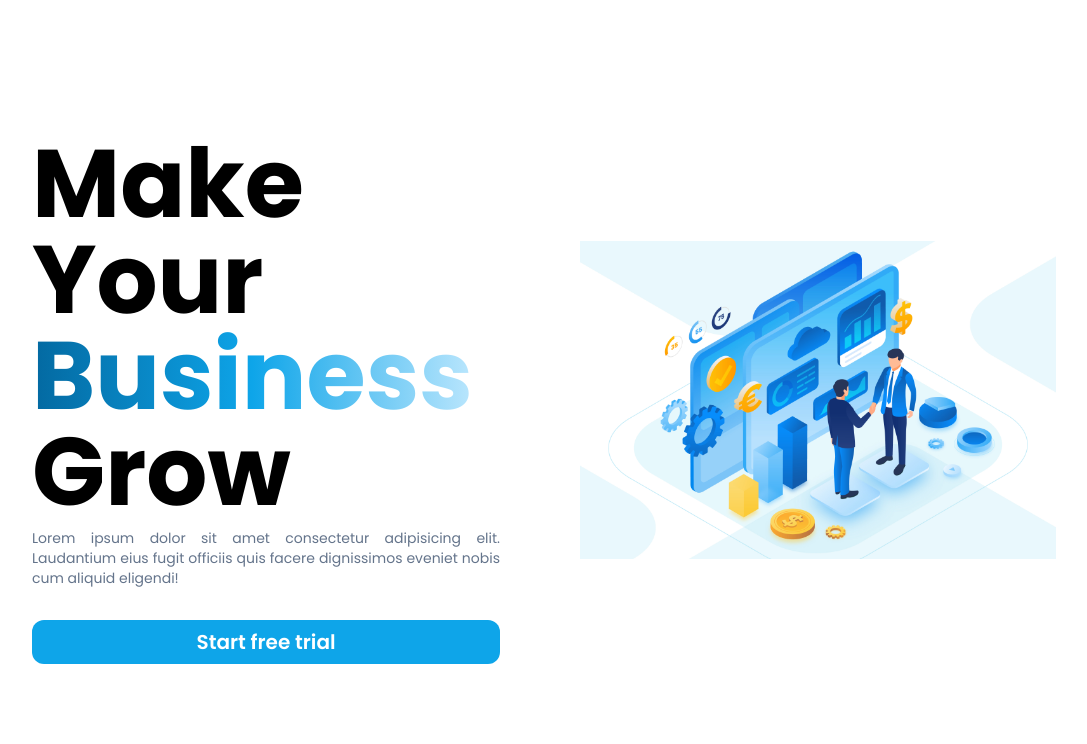
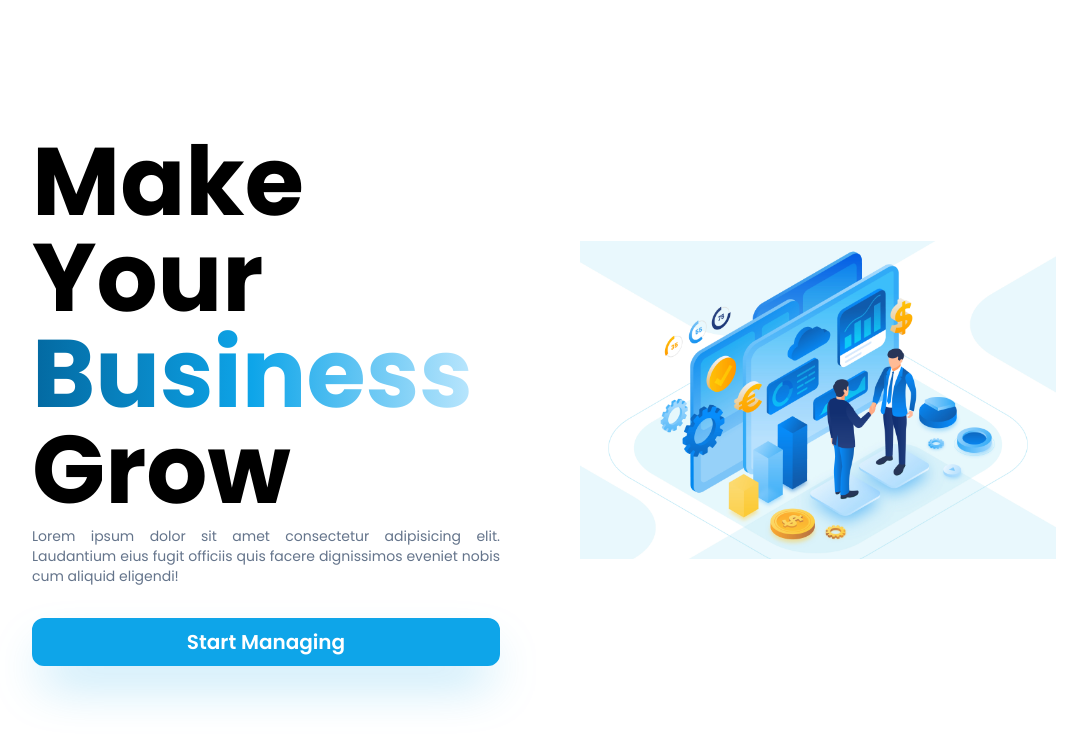
Before and after one commit to sajjad-khedmati/simpleCRM, a Next.js app: page / in a window 1280 px wide. Shown: the top 744 px of the page, without its empty margins (96-1183 px from the left). Built offline with nearby package versions, Linux system fonts and the light colour scheme.

Commit message:
landing button hover

```diff
--- a/components/templates/LandingPage.jsx
+++ b/components/templates/LandingPage.jsx
@@ -33,10 +33,12 @@ export default function LandingPage() {
 				</div>
 
 				<Link
-					className="px-4 py-2 rounded-xl bg-sky-500 text-white text-center text-xl font-semibold"
+					className="px-4 py-2 rounded-xl border-2 border-sky-500 bg-sky-500 text-white text-center text-xl font-semibold
+                    hover:bg-transparent hover:border-sky-700 hover:text-sky-700 transition-all duration-300 shadow-2xl
+                    shadow-sky-500/40 hover:shadow-sky-700/30"
 					href="main"
 				>
-					Start free trial
+					Start Managing
 				</Link>
 			</div>
 		</section>
```
